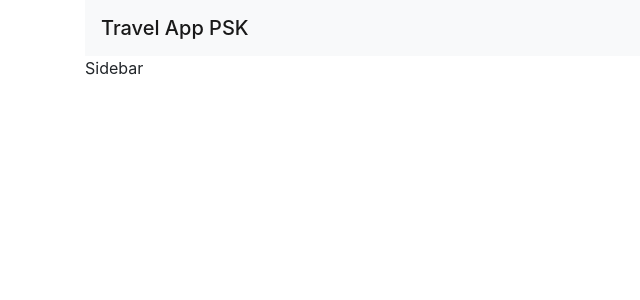
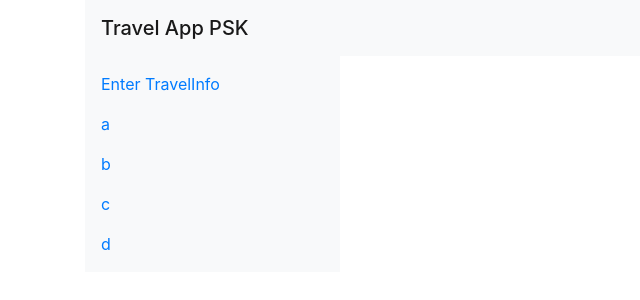
Before and after one commit to MartisiusL/pskTravellingApp, an Angular app in the folder app/travel-app/: page / in a window 1280 px wide. Shown: the top 300 px of the page, without its empty margins (0-640 px from the left). Built offline with nearby package versions, Linux system fonts and the light colour scheme.

Commit message:
Add sidebar
Add sidebar component
Add sidebar code for dynamic link generation for routing

Routing is now functional. Additional routes should be added through app-routing.module.ts

```diff
--- a/app/travel-app/src/app/app.component.html
+++ b/app/travel-app/src/app/app.component.html
@@ -8,7 +8,7 @@
 
 	<div class="row align-items-center">
 		<div class="col-3">
-			Sidebar
+			<app-sidebar></app-sidebar>
 		</div>
 
 		<div class="col-9">
--- a/app/travel-app/src/app/app.module.ts
+++ b/app/travel-app/src/app/app.module.ts
@@ -8,11 +8,13 @@ import { EnterTravelInfoComponent } from './enter-travel-info/enter-travel-info.
 import { FormsModule } from '@angular/forms';
 import { ReactiveFormsModule } from '@angular/forms';
 import { HeaderComponent } from './header/header.component';
+import { SidebarComponent } from './sidebar/sidebar.component';
 @NgModule({
   declarations: [
     AppComponent,
     EnterTravelInfoComponent,
-    HeaderComponent
+    HeaderComponent,
+    SidebarComponent
   ],
   imports: [
 	FormsModule,
--- /dev/null
+++ b/app/travel-app/src/app/sidebar/sidebar.component.html
@@ -0,0 +1,7 @@
+<nav class="navbar navbar-light navbar-expand-sm px-0 flex-row flex-nowrap bg-light">
+	 <div class="">
+		<div class="nav flex-sm-column flex-row">
+			<a *ngFor="let link of links;" class="nav-item nav-link" href={{link.href}}>{{link.text}}</a>
+		</div>
+	</div>
+</nav>
--- /dev/null
+++ b/app/travel-app/src/app/sidebar/sidebar.component.ts
@@ -0,0 +1,25 @@
+import { Component, OnInit } from '@angular/core';
+
+@Component({
+  selector: 'app-sidebar',
+  templateUrl: './sidebar.component.html',
+  styleUrls: ['./sidebar.component.css']
+})
+export class SidebarComponent implements OnInit {
+
+
+  // An array, that is used to create the sidebar links
+  links = [
+	{ href: "travel", text:"Enter TravelInfo" },
+	{ href: "travel", text:"a" },
+	{ href: "travel", text:"b" },
+	{ href: "travel", text:"c" },
+	{ href: "travel", text:"d" },
+  ]
+
+  constructor() { }
+
+  ngOnInit() {
+  }
+
+}
```
Also changed, not shown: app/travel-app/src/app/sidebar/sidebar.component.css (added), 1 other file (tests, documents, lock files or other folders).
